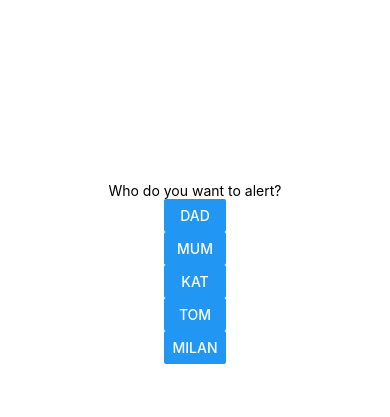
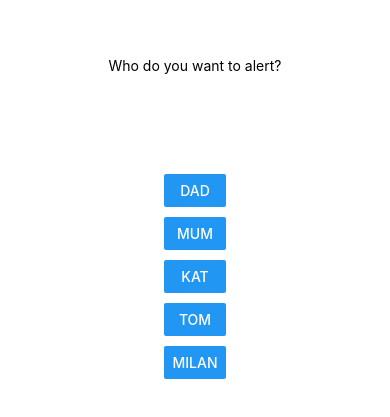
Before and after one commit to markorankovic/house_alert, a React Native app in the folder HouseAlert/: screen / in a window 390 px wide. Shown: the part 149-566 px from the top of the page. Built offline with nearby package versions, Linux system fonts and the light colour scheme.

Commit message:
Spacing between buttons

```diff
--- a/HouseAlert/src/screens/home-screen.js
+++ b/HouseAlert/src/screens/home-screen.js
@@ -13,6 +13,7 @@ export default function HomeScreen() {
                 data={people}
                 renderItem={
                     ({item}) => (
+                        <View style={styles.button}>
                             <Button
                                 title={item.name}
                                 onPress={
@@ -21,6 +22,7 @@ export default function HomeScreen() {
                                     }
                                 }
                             />
+                        </View>
                     )
                 }
             />
@@ -37,5 +39,9 @@ const styles = StyleSheet.create({
     },
     list: {
         flexGrow: 0,
+        padding: 100
+    },
+    button: {
+        paddingBottom: 10,
     }
   });
```
Lines whose indentation alone changed are shown as unchanged.
